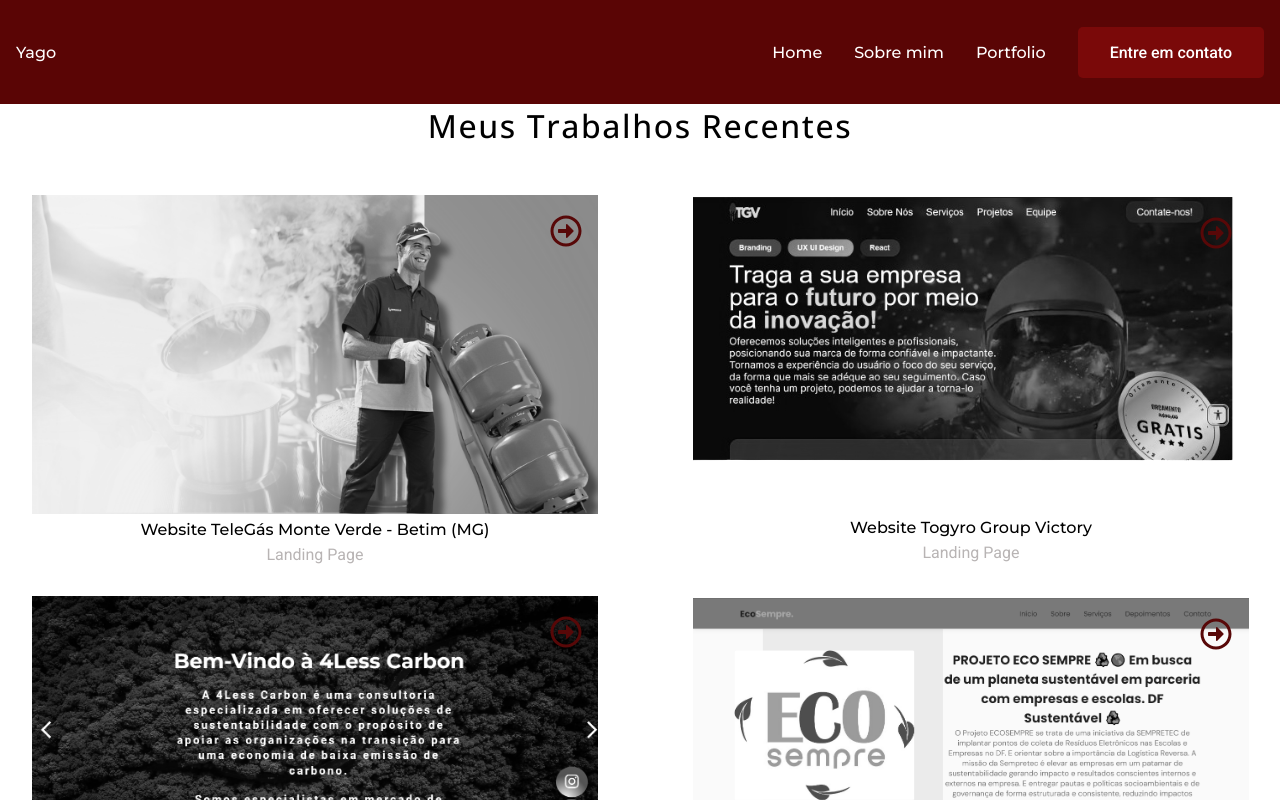
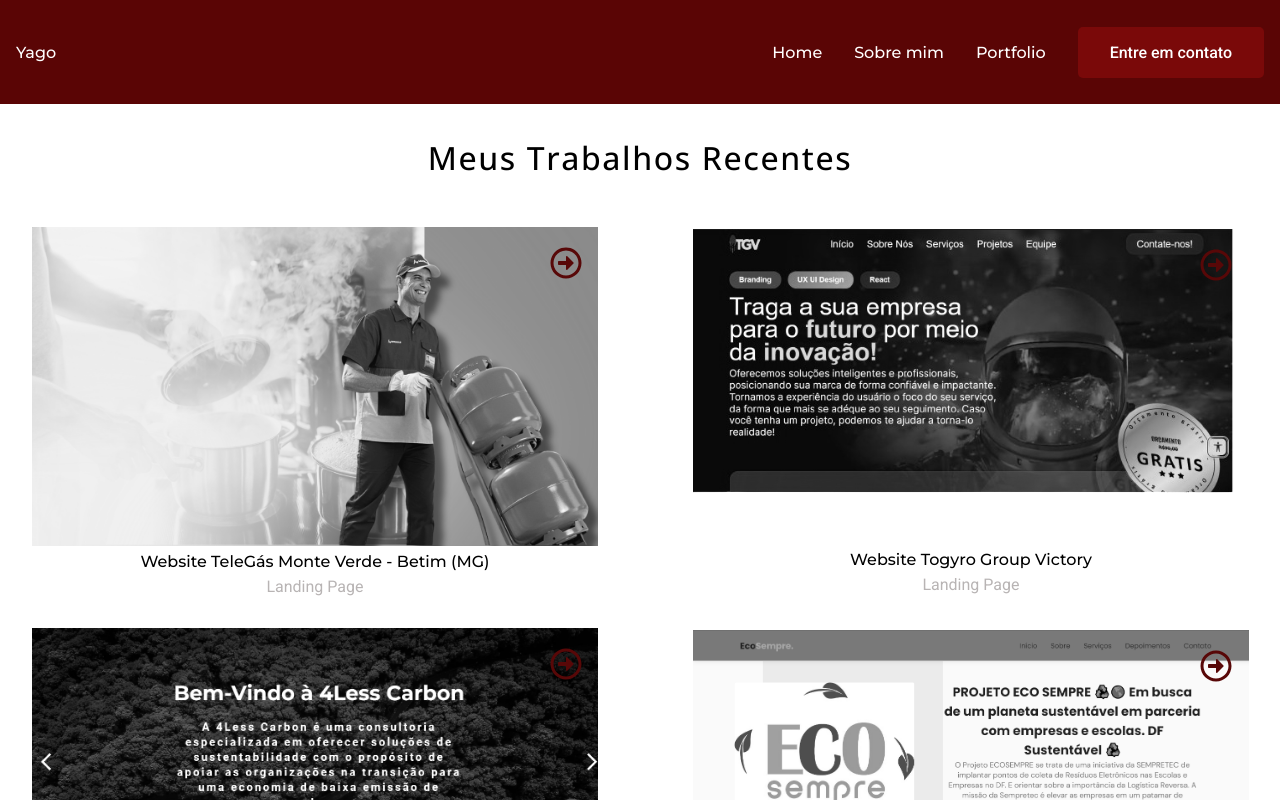
Before and after one commit to yagovysk/MeuPortfolio, a React (Vite) app: page /Portfolio in a window 1280 px wide. Shown: the top 800 px of the page. Built offline with nearby package versions, Linux system fonts and the light colour scheme.

Commit message:
Add files via upload

```diff
--- a/src/Components/Services/Services.css
+++ b/src/Components/Services/Services.css
@@ -64,6 +64,7 @@
   z-index: 0;
   transition: opacity 0.4s, visibility 0.4s;
   backdrop-filter: blur(24px);
+  z-index: 999;
 }
 
 .modal-open {
--- a/src/Components/Work section/Work.css
+++ b/src/Components/Work section/Work.css
@@ -4,6 +4,7 @@
   align-items: center;
   justify-content: center;
   gap: 3rem;
+  padding: 2rem 0;
 }
 .work-section-title {
   font-family: 'Open sans', sans-serif;
```
